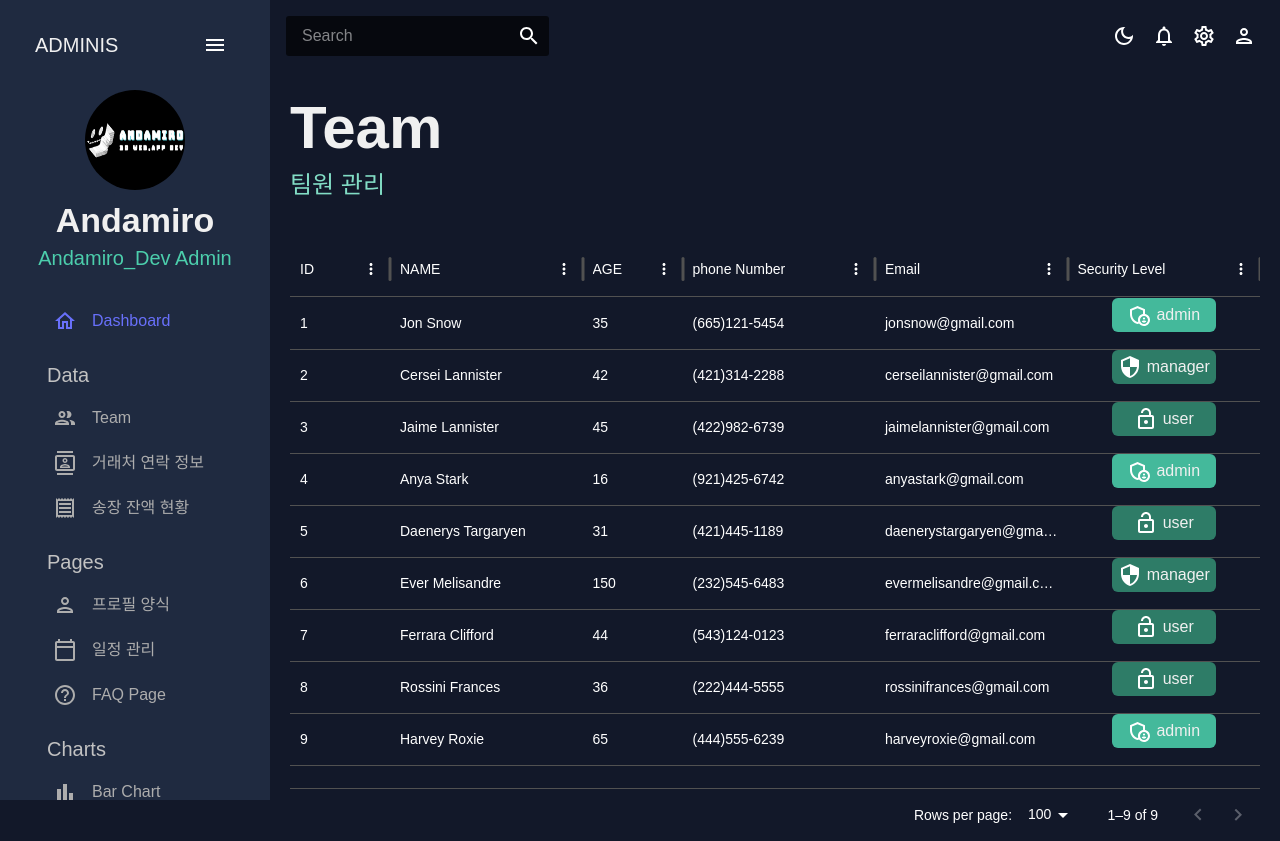
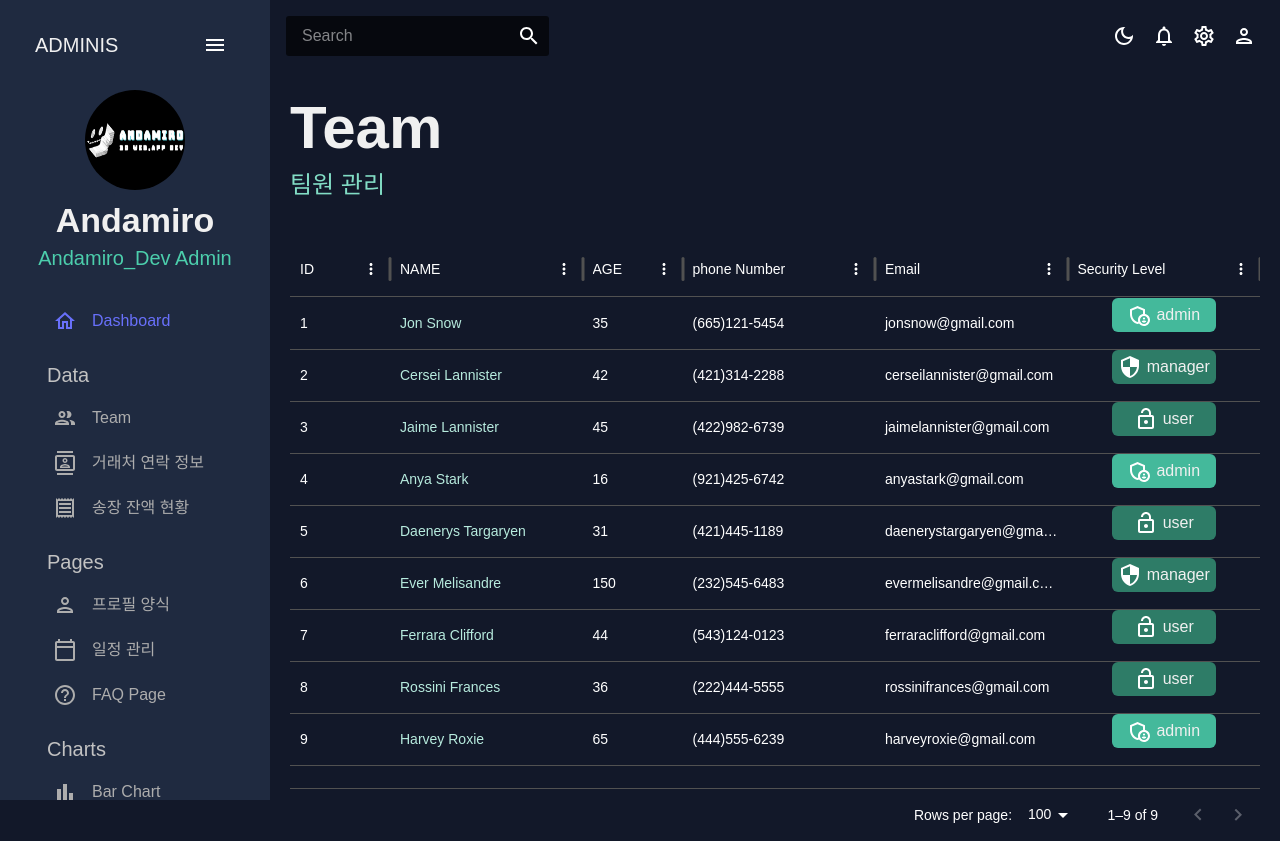
Before and after one commit to croppedeyebrow/B2B-project-React_Admin-Dashboard, a React (Create React App) app: page /team in a window 1280 px wide. Built offline with nearby package versions, Linux system fonts and the light colour scheme.

Commit message:
2024.12.17

```diff
--- a/src/scenes/team/index.jsx
+++ b/src/scenes/team/index.jsx
@@ -65,7 +65,11 @@ const Team = () => {
       <Box
         m="40px 0 0 0 "
         height="75vh"
-        sx={{ "& .MuiDataGrid-root": { border: "none" } }}
+        sx={{
+          "& .MuiDataGrid-root": { border: "none" },
+          "& .MuiDataGrid-cell": { borderBottom: "none" },
+          "& .name-column--cell": { color: colors.greenAccent[300] },
+        }}
       >
         <DataGrid rows={mockDataTeam} columns={columns} />
       </Box>
```
